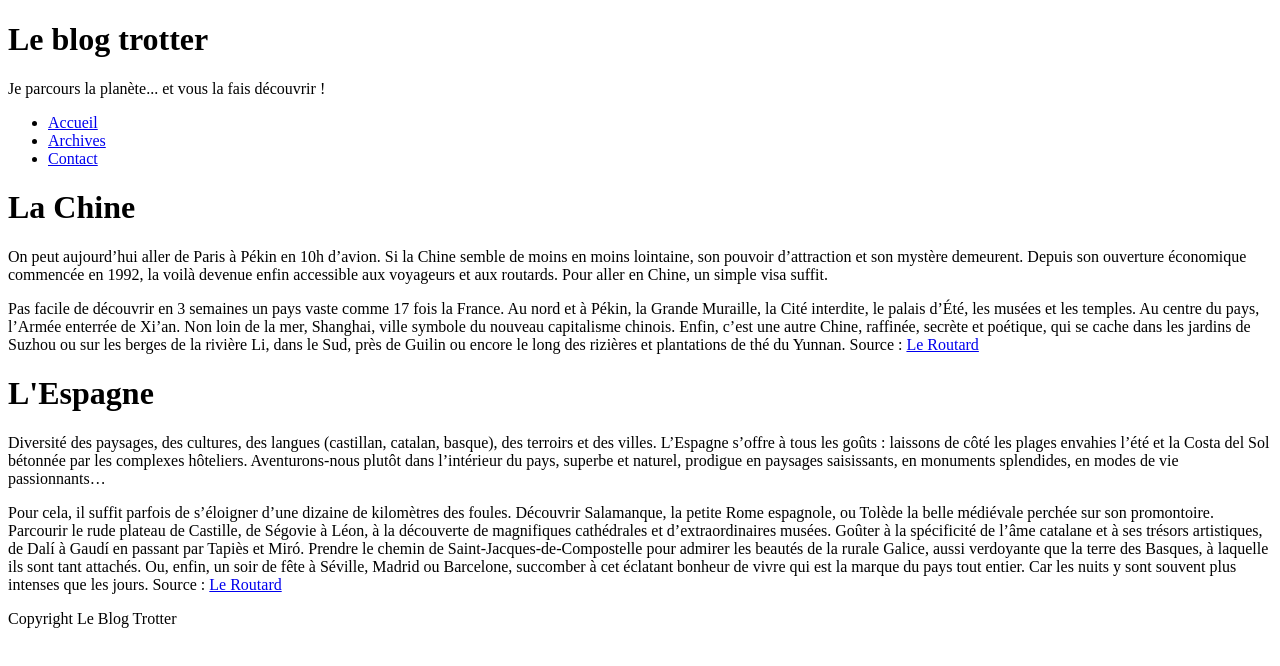
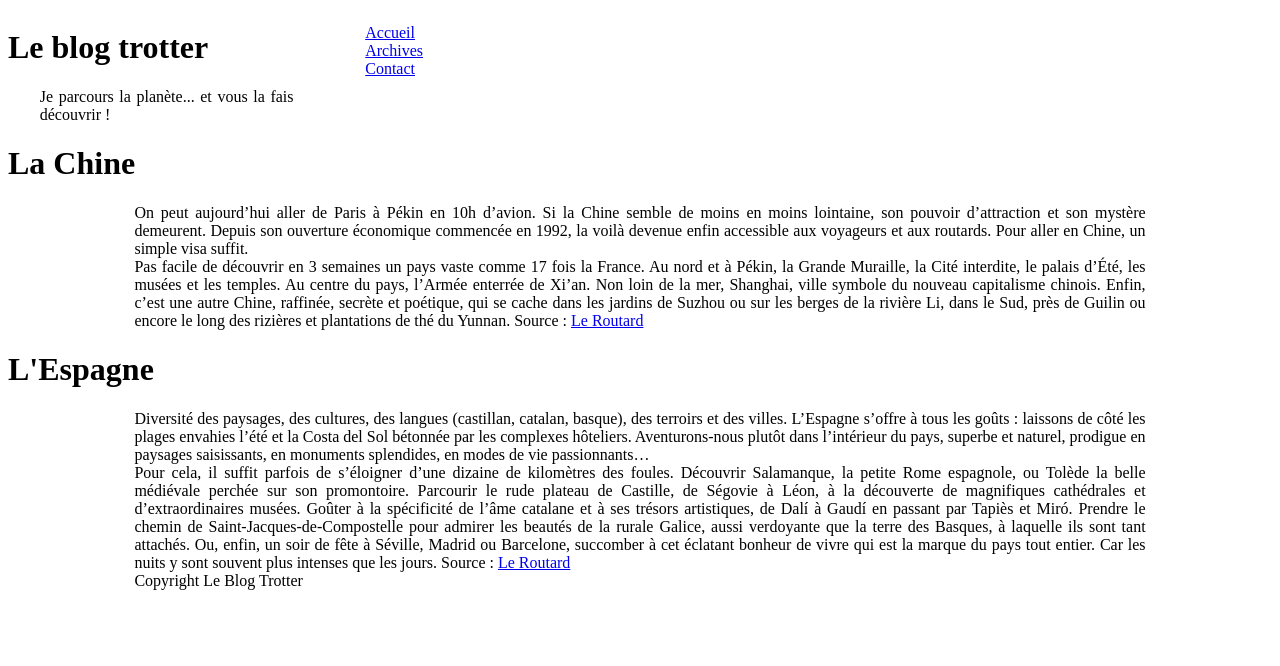
Before and after one commit to mentor-OC-archist/OC__frontend__P2, a plain HTML site: page codepen/index.html in a window 1280 px wide. Drawn offline with Linux system fonts and the light colour scheme.

Commit message:
WIP SOLUTION EXO 3: manque certain lien comme la vidéo youtube mais je crois bien que c'est tout

```diff
--- a/codepen/index.html
+++ b/codepen/index.html
@@ -2,7 +2,7 @@
 <html>
     <head>
         <meta charset="utf-8" />
-        <link rel="stylesheet" href="style.css" />
+        <link rel="stylesheet" href="mentor.css" />
         <title>Le blog trotter</title>
     </head>
 
@@ -13,13 +13,15 @@
             <p>Je parcours la planète... et vous la fais découvrir !</p>
           </header>
 
+          <nav>
 
-            <ul id="menu">
-              <li><a href="#">Accueil</a></li>
-              <li><a href="#">Archives</a></li>
-              <li><a href="#">Contact</a></li>
-            </ul>
+              <ul id="menu">
+                <li><a href="#">Accueil</a></li>
+                <li><a href="#">Archives</a></li>
+                <li><a href="#">Contact</a></li>
+              </ul>
 
+          </nav>
 
       </div>
 
--- /dev/null
+++ b/codepen/mentor.css
@@ -0,0 +1,15 @@
+/* Feuille de style */
+
+ul{
+    list-style:none;
+}
+
+#topsection{
+    display:flex;
+}
+
+p{
+    text-align: justify;
+    width:80%;
+    margin: 0 auto;
+}
--- a/codepen/style.css
+++ b/codepen/style.css
@@ -1 +1,15 @@
 /* Feuille de style */
+
+#topsection {
+  display:flex;
+}
+
+ul {
+  list-style-type: none;
+}
+
+p {
+  width: 80%;
+  text-align: justify;
+  margin:0 auto;
+}
```
